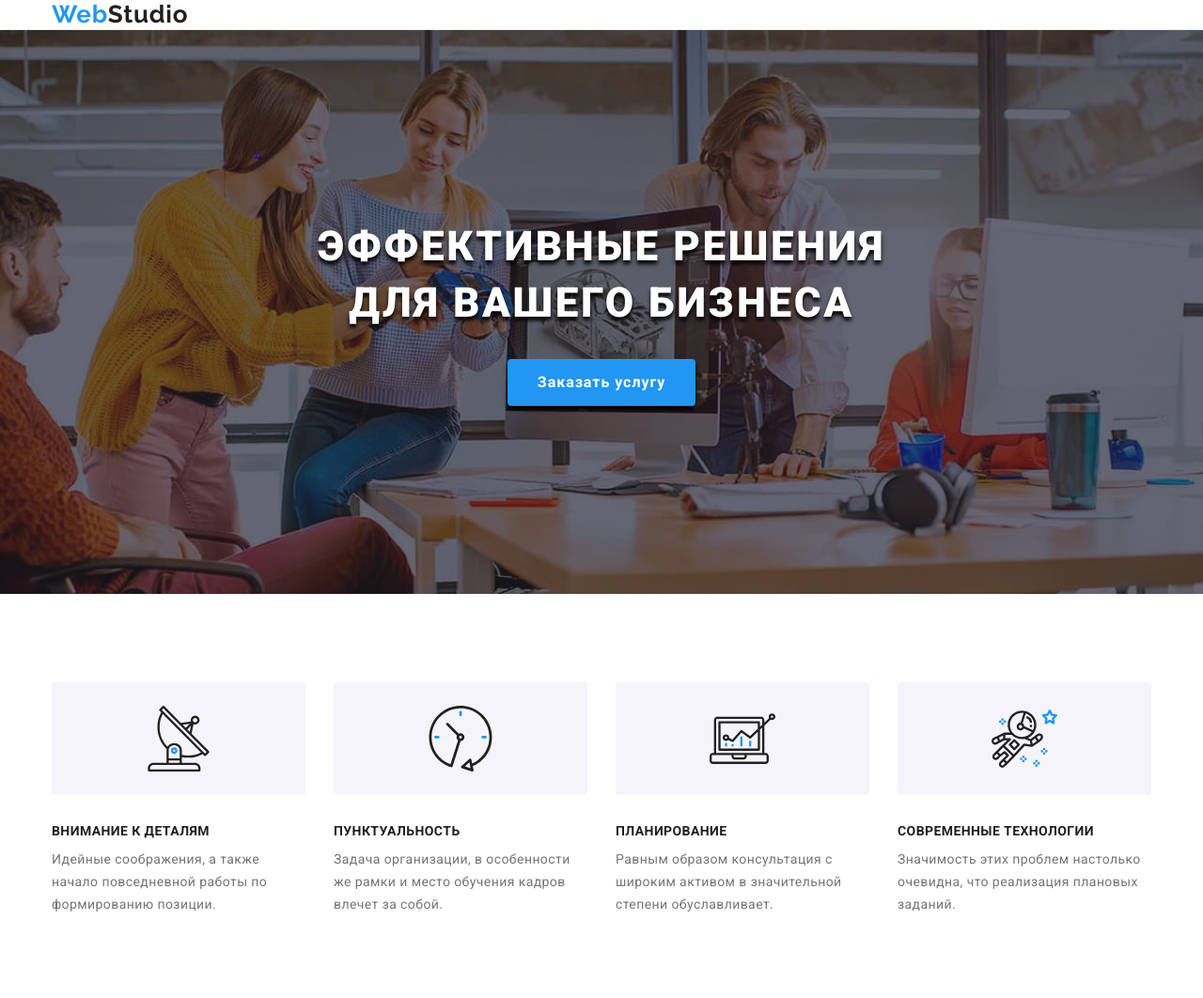
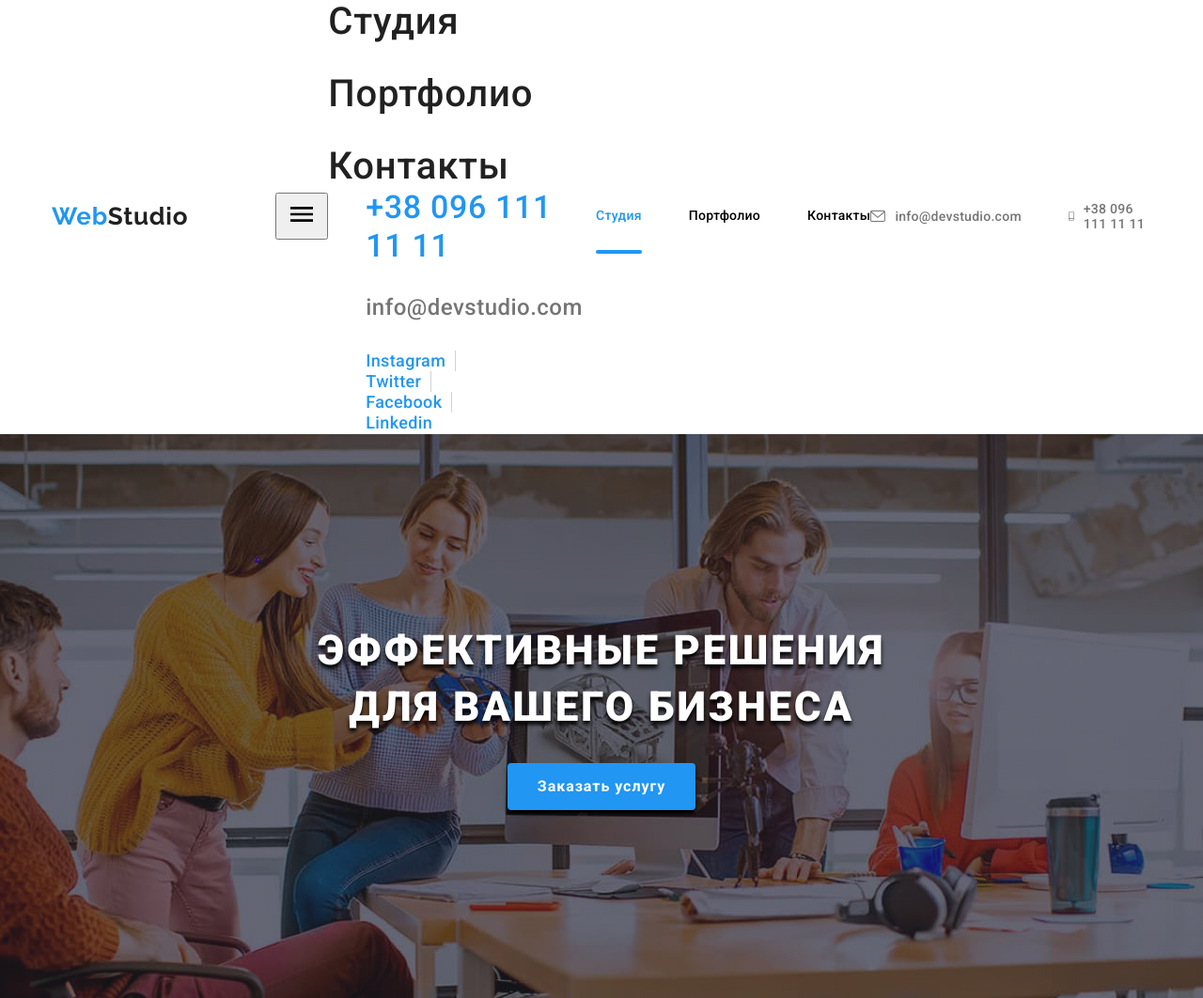
Before and after one commit to anacondz/hw-8, a plain HTML site: page index.html in a window 1280 px wide. Shown: the top 1062 px of the page at 94% size. Drawn offline with nearby package versions, Linux system fonts and the light colour scheme.

Commit message:
btn fix?

```diff
--- a/index.html
+++ b/index.html
@@ -19,6 +19,42 @@
 <header class="header">
   <div class="container header__container">
     <a class="logo" href="index.html" lang="en"><span class="accent--logo">Web</span>Studio</a>
+    <button class="menu__button" data-menu-button type="button" aria-expanded="false" aria-controls="mobile-menu">
+      <svg class="mobile-menu__icon" width="40" height="40" aria-label="Переключатель мобильного меню">
+        <use class="mobile-menu__icon-menu" href="./images/symbol-defs.svg#icon-menu"></use>
+        <use class="mobile-menu__icon-close" href="./images/symbol-defs.svg#icon-close_1"></use>
+      </svg>
+    </button>
+     <div class="mobile__menu--container" data-menu id="mobile-menu" >
+    <ul class="mobile-menu__nav">
+      <li class="mobile-menu__nav--item">
+      <a class="mobile-menu__nav--link link nav__link--active" href="./index.html">Студия</a></li>
+      <li class="mobile-menu__nav--item">
+        <a class="mobile-menu__nav--link link" href="./portfolio.html">Портфолио</a></li>
+      <li class="mobile-menu__nav--item">
+        <a class="mobile-menu__nav--link link" href="">Контакты</a></li>
+    </ul>
+    <ul class="mobile-menu__contacts">
+      <li class="mobile-menu__contacts--item">
+        <a class="mobile-menu__contacts--tel link" href="tel:+380961111111">+38 096 111 11 11</a></li>
+      <li class="mobile-menu__contacts--item">
+        <a class="mobile-menu__contacts--email link" href="malito:info@devstudio.com">info@devstudio.com</a></li>
+    </ul>
+    <ul class="mobile-menu__socials">
+      <li class="mobile-menu__socials--item">
+          <a class="mobile-menu__socials--link link" href="">Instagram</a>
+      </li>
+      <li class="mobile-menu__socials--item">
+          <a class="mobile-menu__socials--link link" href="">Twitter</a>
+      </li>
+      <li class="mobile-menu__socials--item">
+          <a class="mobile-menu__socials--link link" href="">Facebook</a>
+      </li>
+      <li class="mobile-menu__socials--item">
+          <a class="mobile-menu__socials--link link" href="">Linkedin</a>
+      </li>
+    </ul>
+  </div>
     <nav class="navigation">
       <ul class="navigation__list">
         <li class="navigation__item"><a class="navigation__link navigation__link--current" href="index.html">Студия</a></li>
--- a/scss/components/_buttons.scss
+++ b/scss/components/_buttons.scss
@@ -47,3 +47,33 @@
         border-radius: 4px;
     }
 }
+ .menu__button {
+    @media screen and (max-width: 767px) {
+    display: inline-flex;
+    margin: 0;
+    padding: 0;
+    border: none;
+    background-color: transparent;
+    cursor: pointer;
+        position: absolute;
+            top: 10px;
+            right: 15px;
+            z-index: 30;
+    }
+}
+  .mobile-menu__icon-close {
+      display: none;
+  }
+
+  .menu__button.is-open.mobile-menu__icon-close.is-open {
+      display: block;
+  }
+
+  .menu__button.is-open.mobile-menu__icon-menu {
+      display: none;
+  }
+
+  .mobile-menu__icon {
+      fill: #000;
+      transition: fill 250ms cubic-bezier(0.4, 0, 0.2, 1);
+  }
--- a/scss/layouts/_header.scss
+++ b/scss/layouts/_header.scss
@@ -1,7 +1,7 @@
 .header__container {
     display: flex;
     align-items: center;
-    @media screen and (max-width: 768px) {
+    @media screen and (max-width: 767px) {
     width: 480px;
     }
 }
@@ -11,7 +11,7 @@
 }
 
 .header__list {
-    @media screen and (min-width: 480px) {
+    @media screen and (max-width: 767px) {
             display: none;
         }
     margin-left: auto;
@@ -65,7 +65,7 @@
     transition-duration: 250ms;
     transition-timing-function: cubic-bezier(0.4, 0, 0.2, 1);
 
-    @media screen and (min-width: 480px) {
+    @media screen and (max-width: 767px) {
         display: none;
     }
 
--- /dev/null
+++ b/scss/layouts/_mobile.scss
@@ -0,0 +1,93 @@
+.mobile__menu--container.is-open {
+@media screen and (max-width: 767px) {
+    position: fixed;
+width: 100%;
+    height: 767px;
+    left: 0px;
+    top: 0px;
+    background-color: #FFFFFF;
+    box-shadow: 0px 4px 8px rgba(0, 0, 0, 0.04), 0px 2px 4px rgba(0, 0, 0, 0.08), 0px 1px 3px rgba(0, 0, 0, 0.16);
+padding: 48px 15px 48px 40px;
+z-index: 25;
+display: flex;
+flex-direction: column;
+}
+}
+.mobile__menu--container {
+    @media screen and (max-width: 767px) {
+    display: none;
+
+}
+.mobile-menu__nav {
+    padding: 0;
+    margin: 0;
+}
+.mobile-menu__nav--item:not(:last-child) {
+    margin-bottom: 30px;
+    text-decoration: none;
+}
+.mobile-menu__nav--link {
+    font-weight: 500;
+    font-size: 40px;
+    line-height: 1.17;
+    letter-spacing: 0.02em;
+    color: #212121;
+}
+.mobile-menu__nav--link.link:hover,
+.mobile-menu__nav--link.link:focus {
+    color: #2196f3;
+}
+}
+.mobile-menu__contacts {
+    @media screen and (max-width: 767px) {
+        padding: 0;
+        margin: 0;
+        margin-bottom: 64px;
+        margin-top: auto;
+}
+.mobile-menu__contacts--item {
+    margin-bottom: 32px;
+}
+.mobile-menu__contacts--tel.link {
+display: block;
+font-weight: 500;
+font-size: 34px;
+line-height: 1.18;
+letter-spacing: 0.02em;
+margin-bottom: 32px;
+color: #2196f3;
+}
+.mobile-menu__contacts--email {
+    font-weight: 500;
+    font-size: 24px;
+    line-height: 1.17;
+    letter-spacing: 0.02em;
+    color: #757575;
+}
+}
+.mobile-menu__socials {
+    @media screen and (max-width: 767px) {
+        display: flex;
+        padding: 0;
+}
+.mobile-menu__socials--item:not(:last-child) {
+    margin-right: 20px;
+}
+          .mobile-menu__socials--link {
+              font-weight: 500;
+              font-size: 18px;
+              line-height: 1.22;
+              letter-spacing: 0.02em;
+              color: #2196f3;
+          }
+                  .mobile-menu__socials--item:not(:last-child) .mobile-menu__socials--link::after {
+                      background-color: rgba(33, 33, 33, 0.2);
+                  }
+                  .mobile-menu__socials--link::after {
+                      content: " ";
+                      position: absolute;
+                      width: 1px;
+                      height: 22px;
+                      margin-left: 10px;
+                  }
+}
--- a/scss/main.scss
+++ b/scss/main.scss
@@ -12,6 +12,7 @@
 @import './layouts/footer';
 @import './layouts/team';
 @import './layouts/features';
+@import './layouts/mobile';
 @import './layouts/work';
 @import './layouts/clients';
 @import './layouts/portfolio';
--- a/scss/utils/_body.scss
+++ b/scss/utils/_body.scss
@@ -3,3 +3,6 @@ body {
     background: #FFFFFF;
     text-decoration: none;
 }
+.link {
+    text-decoration: none;
+}
```
Also changed, not shown: css/main.css, css/main.min.css, 2 other files.
